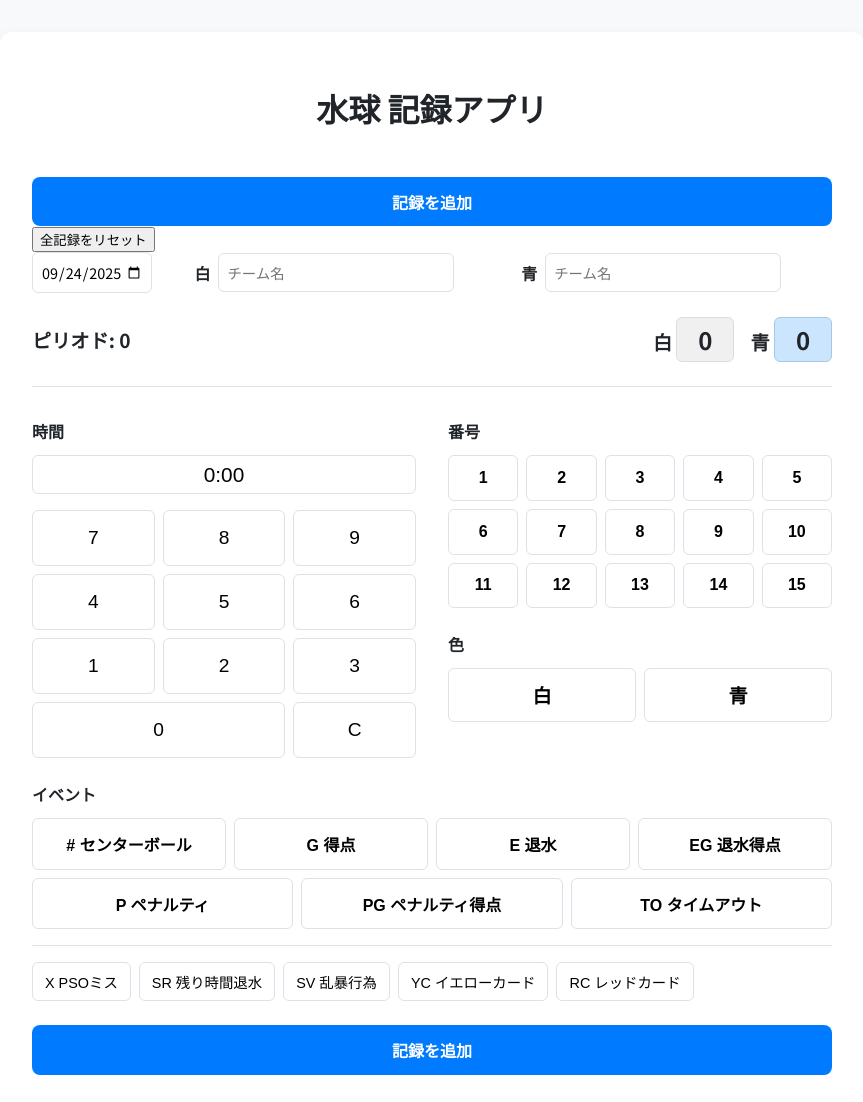
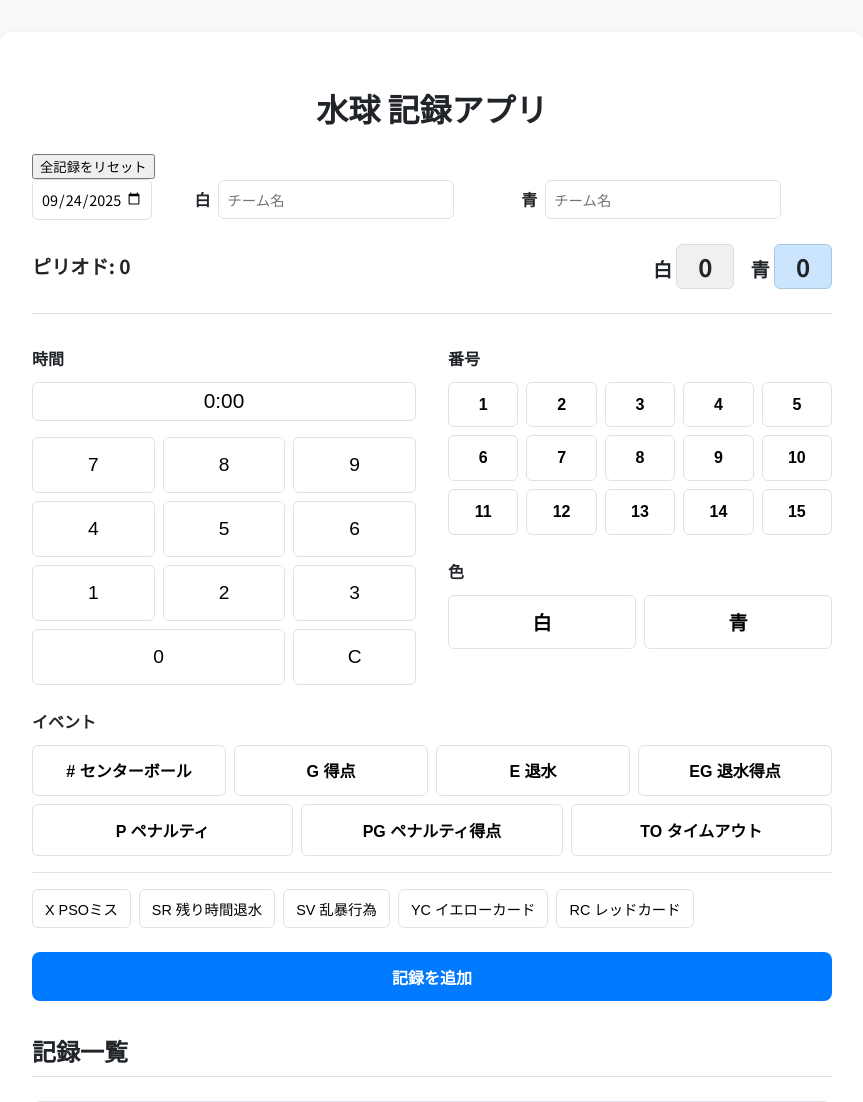
Before and after one commit to lalayue1126/Water-Polo-Scorer, a Flask app: page / in a window 1280 px wide. Shown: the top 1102 px of the page, without its empty margins (208-1071 px from the left). Run offline with Flask 3, Linux system fonts and the light colour scheme.

Commit message:
202509241605

```diff
--- a/templates/index.html
+++ b/templates/index.html
@@ -16,7 +16,6 @@
         <header>
             <h1>水球 記録アプリ</h1>
             <div class="records-header">
-                <button id="add-record-btn" class="primary-btn">記録を追加</button>
                 <button id="reset-all-btn" class="danger-btn">全記録をリセット</button>
             </div>
             <div class="match-info">
```
